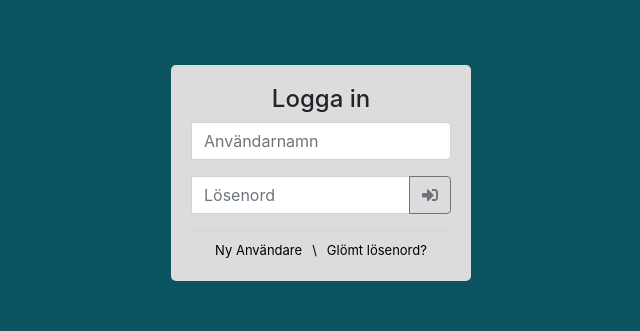
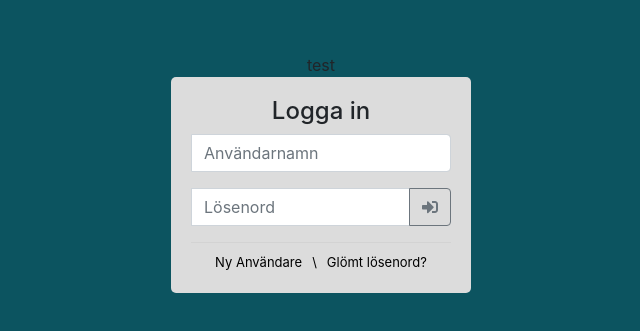
Before and after one commit to EcStoffe/OS-Chatten, a plain HTML site: page index.html in a window 1280 px wide. Shown: the part 227-558 px from the top of the page, without its empty margins (319-959 px from the left). Drawn offline with nearby package versions, Linux system fonts and the light colour scheme.

Commit message:
First branch push

```diff
--- a/index.html
+++ b/index.html
@@ -12,7 +12,7 @@
 <body>
     <main id="index">
         <!-- Inloggnings form -->
-        <section>
+        <section>test
             <article id="loggForm">
                <h4>Logga in</h4>
                 <div class="alert">Ditt konto är nu registrerat!</div>
```
